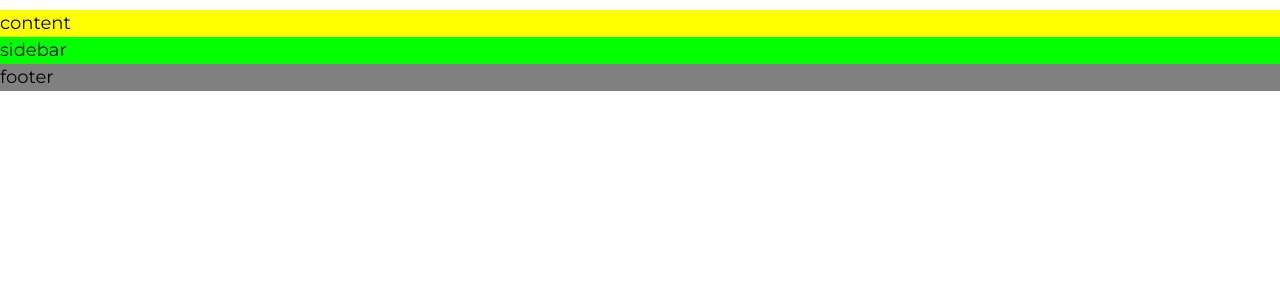
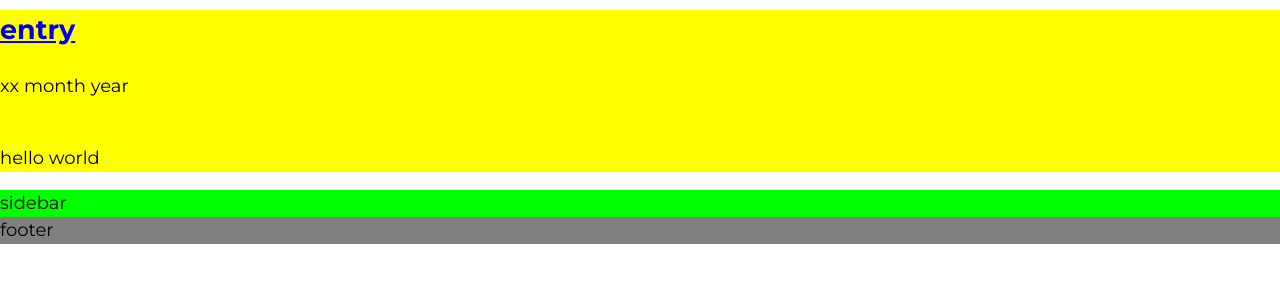
Before and after one commit to sarahseewhy/sarahseewhy, a website: page index.html in a window 1280 px wide. Shown: the part 151-434 px from the top of the page. Drawn offline with Linux system fonts and the light colour scheme.

Commit message:
Elaborates content section in HTML.

```diff
--- a/index.html
+++ b/index.html
@@ -26,7 +26,20 @@
     </div>
   </div>
   <div id="content">
-    content
+    <div class="post">
+      <h2 class="entry-title">
+        <a href="#">
+          entry
+        </a>
+      </h2>
+      <div class="entry-info">
+        xx month year
+      </div>
+      <div class="entry-content">
+        <img src="" alt="">
+        <p>hello world</p>
+      </div>
+    </div>
   </div>
   <div id="sidebar">
     sidebar
```
